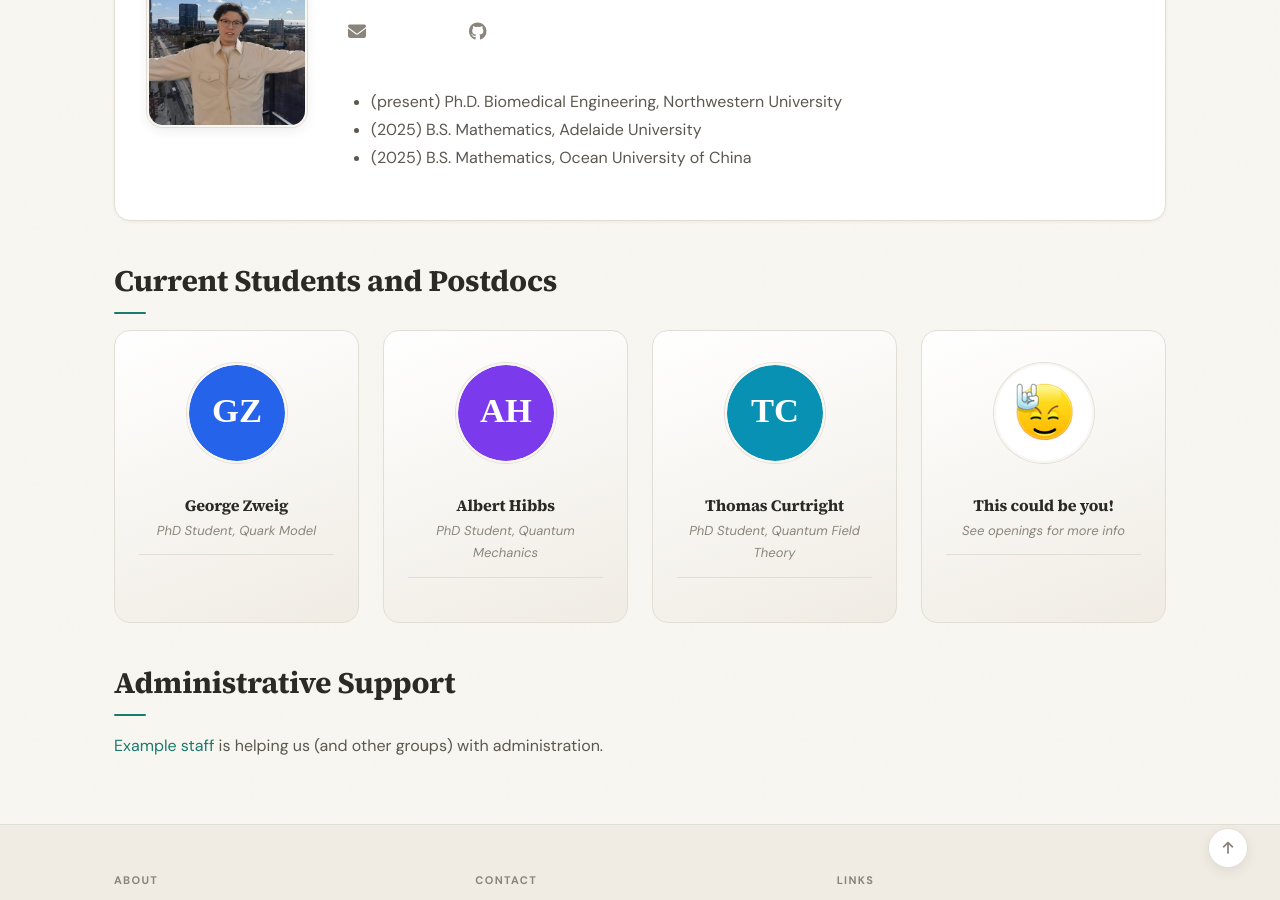
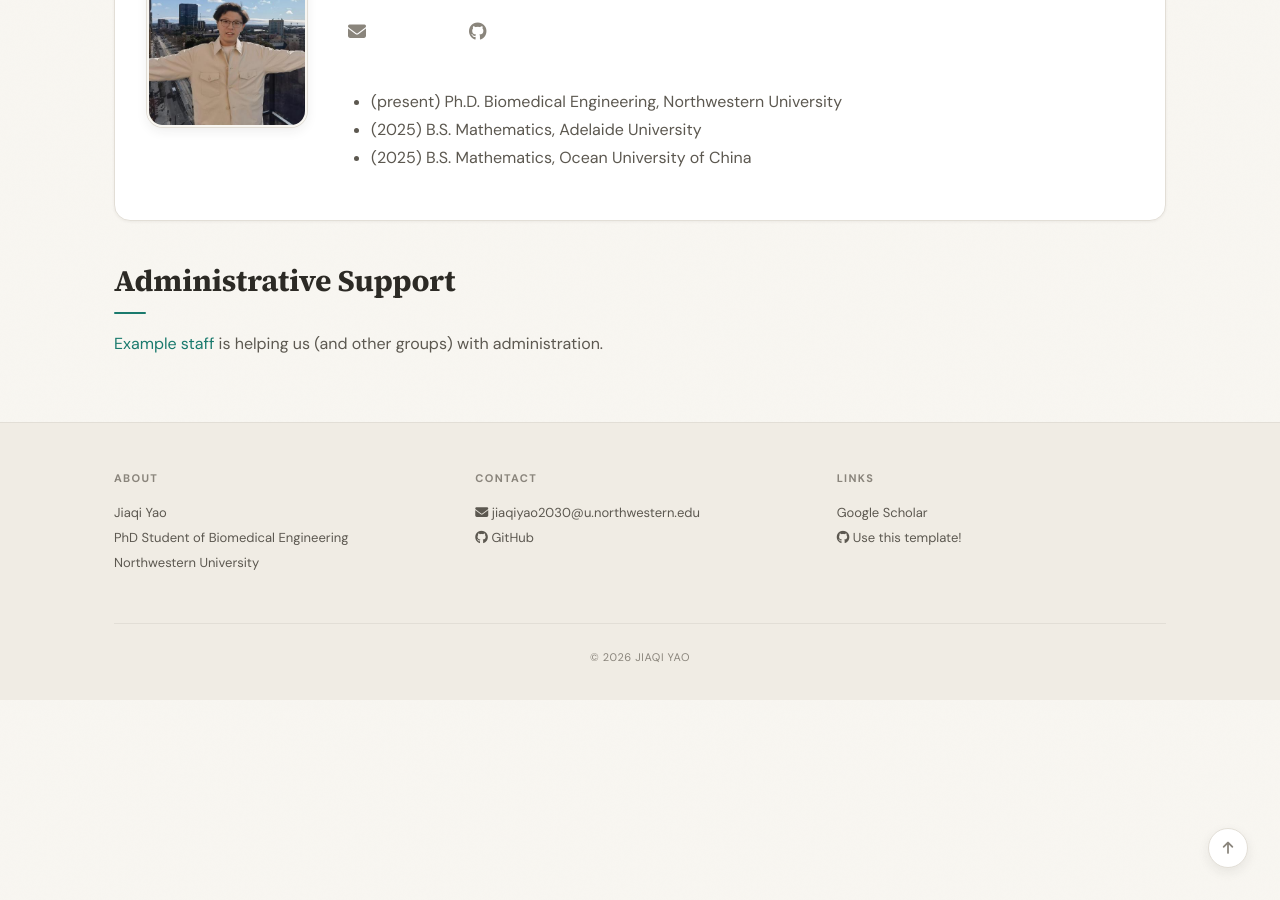
Before and after one commit to JiaqiYao77/JiaqiYao77.github.io, a Jekyll site: the page built from _pages/team.md, in a window 1280 px wide and 900 px high, scrolled down 460 px. Built offline with Jekyll 4.4.1, drawn with Linux system fonts in a browser that asks for light colours; a style sheet for code colours, icons or effects is not loaded.

Commit message:
Delete team member entries from team_members.yml
Removed entries for team members from the YAML file.

```diff
--- a/_data/team_members.yml
+++ b/_data/team_members.yml
@@ -2,19 +2,3 @@
 # Each entry needs: name, photo, info
 # Optional: email, website, scholar, github, researchgate, cv
 # Photos go in images/ or images/team/
-
-- name: George Zweig
-  photo: team/george-zweig.svg
-  info: PhD Student, Quark Model
-
-- name: Albert Hibbs
-  photo: team/albert-hibbs.svg
-  info: PhD Student, Quantum Mechanics
-
-- name: Thomas Curtright
-  photo: team/thomas-curtright.svg
-  info: PhD Student, Quantum Field Theory
-
-- name: "This could be you!"
-  photo: rock.jpg
-  info: See openings for more info
```
